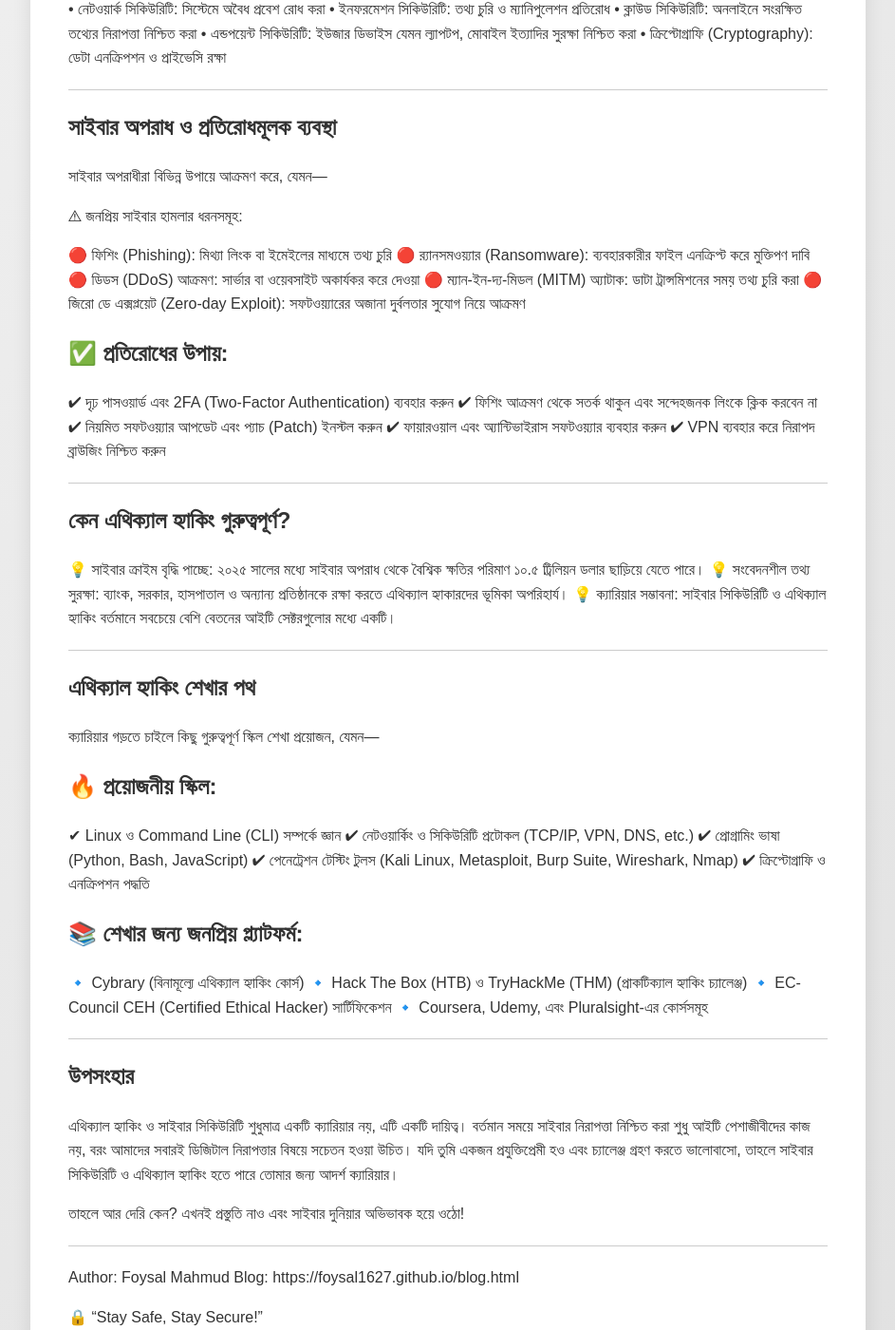
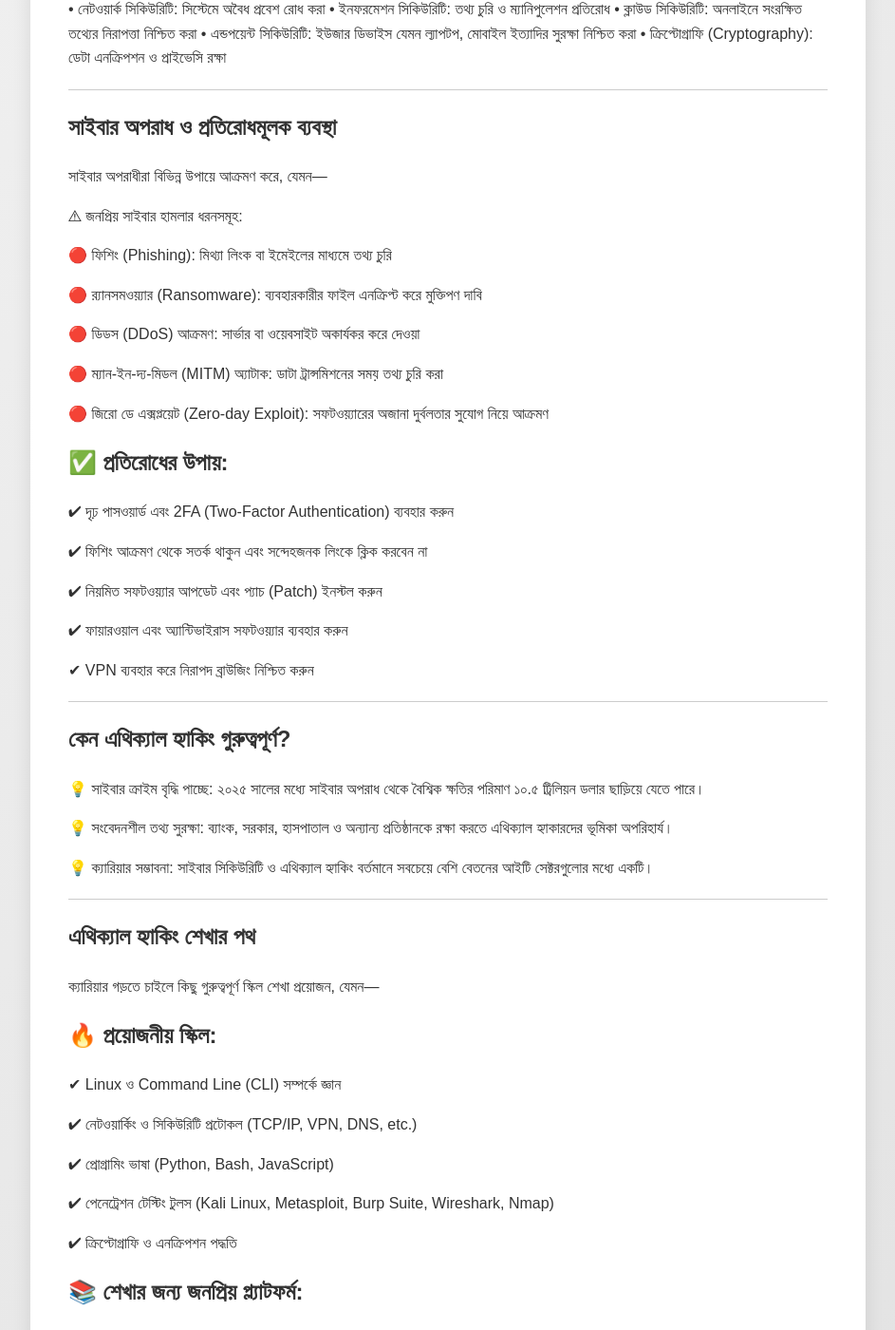
Before and after one commit to foysal1627/foysal1627.github.io, a Jekyll site: the page built from _posts/2025-03-18-new-blog.md, in a window 1280 px wide and 1400 px high, scrolled down 1161 px. Shown: the whole window at 95% size, without its empty margins (168-1111 px from the left). Built offline with Jekyll 4.4.1, drawn with Linux system fonts in a browser that asks for light colours; some of the changed text lies outside the part shown.

Commit message:
2025-03-18-new-blog.md

```diff
--- a/_posts/2025-03-18-new-blog.md
+++ b/_posts/2025-03-18-new-blog.md
@@ -8,7 +8,7 @@ author: "Foysal"
 
 ## Welcome to My Blog! 🚀
 
- ## এথিক্যাল হ্যাকিং ও সাইবার সিকিউরিটি: আধুনিক যুগের ডিজিটাল যুদ্ধ
+ **এথিক্যাল হ্যাকিং ও সাইবার সিকিউরিটি: আধুনিক যুগের ডিজিটাল যুদ্ধ**
 
 ## ভূমিকা
 
@@ -53,17 +53,25 @@ author: "Foysal"
 ⚠ জনপ্রিয় সাইবার হামলার ধরনসমূহ:
 
 🔴 ফিশিং (Phishing): মিথ্যা লিংক বা ইমেইলের মাধ্যমে তথ্য চুরি
+
 🔴 র‍্যানসমওয়্যার (Ransomware): ব্যবহারকারীর ফাইল এনক্রিপ্ট করে মুক্তিপণ দাবি
+
 🔴 ডিডস (DDoS) আক্রমণ: সার্ভার বা ওয়েবসাইট অকার্যকর করে দেওয়া
+
 🔴 ম্যান-ইন-দ্য-মিডল (MITM) অ্যাটাক: ডাটা ট্রান্সমিশনের সময় তথ্য চুরি করা
+
 🔴 জিরো ডে এক্সপ্লয়েট (Zero-day Exploit): সফটওয়্যারের অজানা দুর্বলতার সুযোগ নিয়ে আক্রমণ
 
 ## ✅ প্রতিরোধের উপায়:
 
 ✔ দৃঢ় পাসওয়ার্ড এবং 2FA (Two-Factor Authentication) ব্যবহার করুন
+
 ✔ ফিশিং আক্রমণ থেকে সতর্ক থাকুন এবং সন্দেহজনক লিংকে ক্লিক করবেন না
+
 ✔ নিয়মিত সফটওয়্যার আপডেট এবং প্যাচ (Patch) ইনস্টল করুন
+
 ✔ ফায়ারওয়াল এবং অ্যান্টিভাইরাস সফটওয়্যার ব্যবহার করুন
+
 ✔ VPN ব্যবহার করে নিরাপদ ব্রাউজিং নিশ্চিত করুন
 
 
@@ -72,7 +80,9 @@ author: "Foysal"
 ## কেন এথিক্যাল হ্যাকিং গুরুত্বপূর্ণ?
 
 💡 সাইবার ক্রাইম বৃদ্ধি পাচ্ছে: ২০২৫ সালের মধ্যে সাইবার অপরাধ থেকে বৈশ্বিক ক্ষতির পরিমাণ ১০.৫ ট্রিলিয়ন ডলার ছাড়িয়ে যেতে পারে।
+
 💡 সংবেদনশীল তথ্য সুরক্ষা: ব্যাংক, সরকার, হাসপাতাল ও অন্যান্য প্রতিষ্ঠানকে রক্ষা করতে এথিক্যাল হ্যাকারদের ভূমিকা অপরিহার্য।
+
 💡 ক্যারিয়ার সম্ভাবনা: সাইবার সিকিউরিটি ও এথিক্যাল হ্যাকিং বর্তমানে সবচেয়ে বেশি বেতনের আইটি সেক্টরগুলোর মধ্যে একটি।
 
 
@@ -85,16 +95,23 @@ author: "Foysal"
 ## 🔥 প্রয়োজনীয় স্কিল:
 
 ✔ Linux ও Command Line (CLI) সম্পর্কে জ্ঞান
+
 ✔ নেটওয়ার্কিং ও সিকিউরিটি প্রটোকল (TCP/IP, VPN, DNS, etc.)
+
 ✔ প্রোগ্রামিং ভাষা (Python, Bash, JavaScript)
+
 ✔ পেনেট্রেশন টেস্টিং টুলস (Kali Linux, Metasploit, Burp Suite, Wireshark, Nmap)
+
 ✔ ক্রিপ্টোগ্রাফি ও এনক্রিপশন পদ্ধতি
 
 ## 📚 শেখার জন্য জনপ্রিয় প্ল্যাটফর্ম:
 
 🔹 Cybrary (বিনামূল্যে এথিক্যাল হ্যাকিং কোর্স)
+
 🔹 Hack The Box (HTB) ও TryHackMe (THM) (প্রাকটিক্যাল হ্যাকিং চ্যালেঞ্জ)
+
 🔹 EC-Council CEH (Certified Ethical Hacker) সার্টিফিকেশন
+
 🔹 Coursera, Udemy, এবং Pluralsight-এর কোর্সসমূহ
 
 
```
